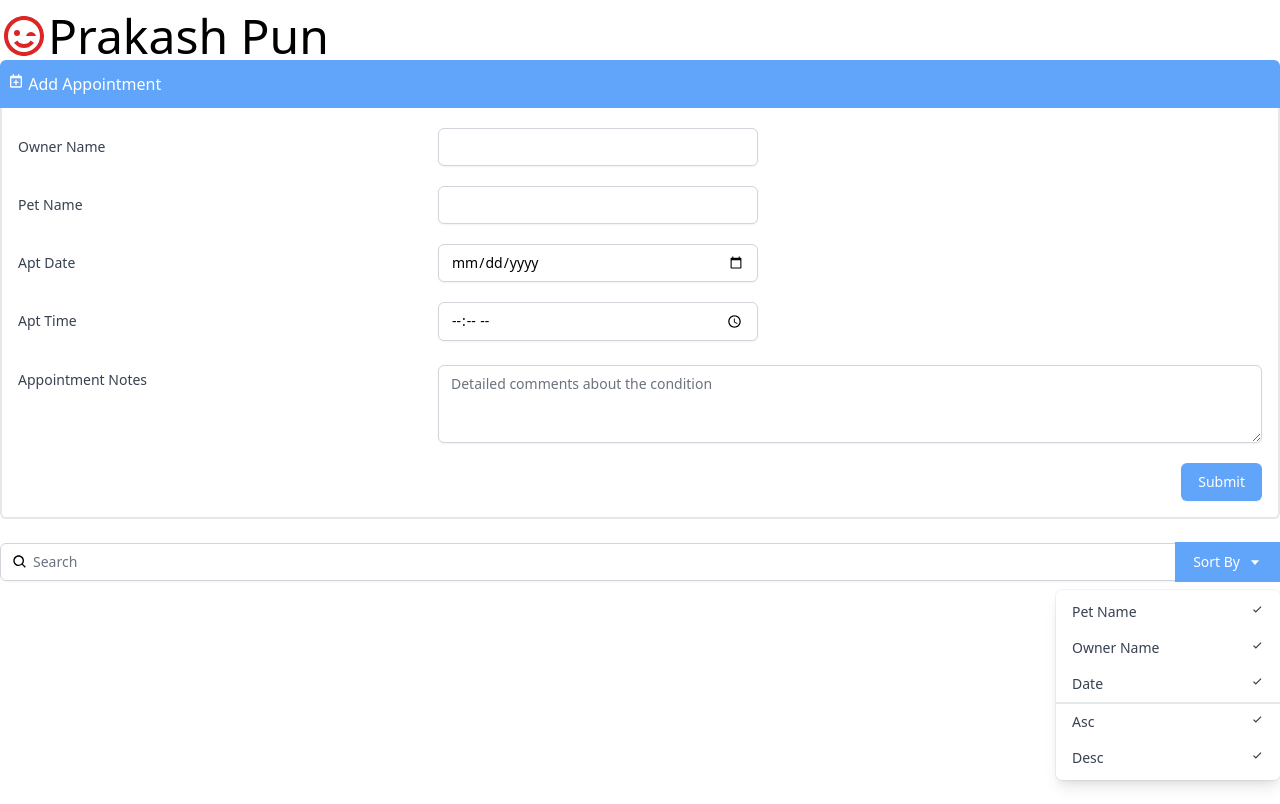
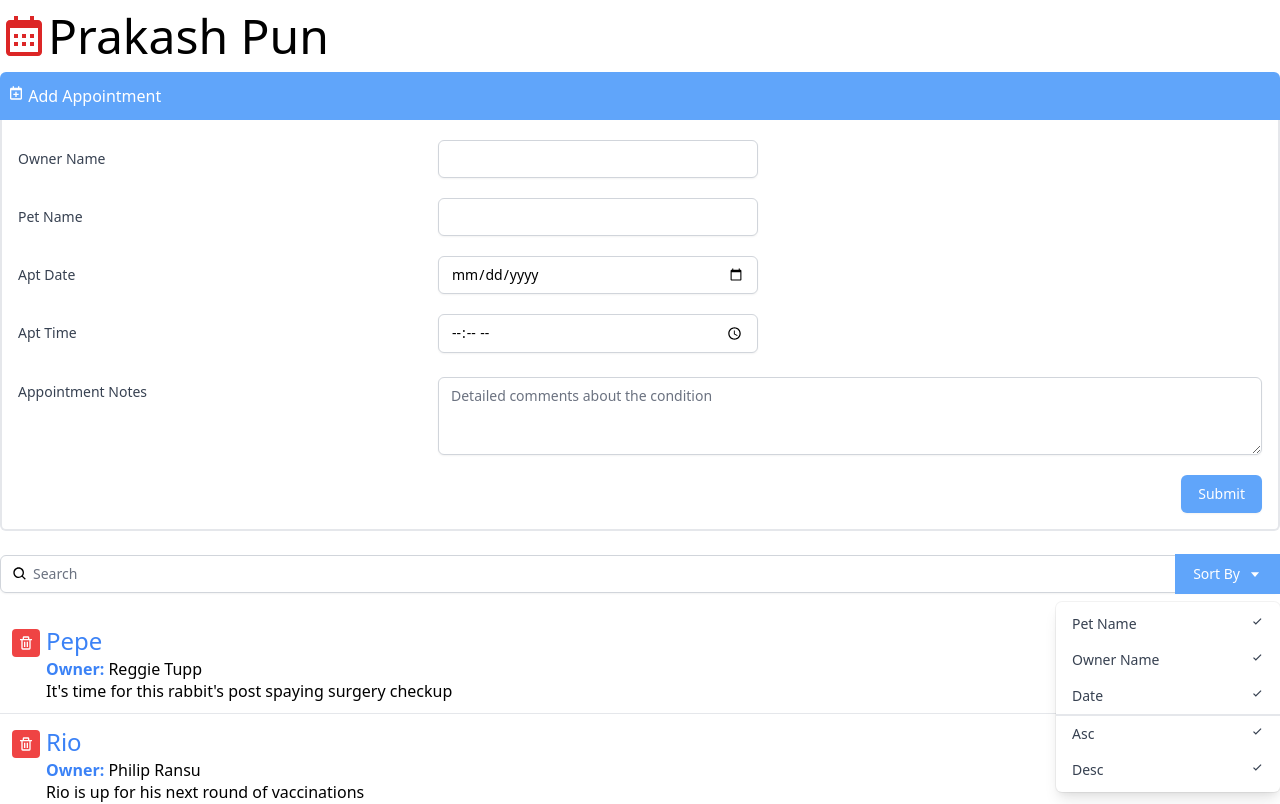
Before and after one commit to prakash-pun/react-appointment, a React (Create React App) app: page / in a window 1280 px wide. Shown: the top 804 px of the page. Built offline with nearby package versions, Linux system fonts and the light colour scheme.

Commit message:
tailwind done

```diff
--- a/src/App.js
+++ b/src/App.js
@@ -1,13 +1,34 @@
-import { BiWinkSmile } from "react-icons/bi";
+import { BiCalendar, BiTrash } from "react-icons/bi";
 import Search from "./components/Search";
 import AddAppointment from "./components/AddAppointment";
+import appointmentList from "./data.json";
 
 function App() {
   return (
     <div className="App container mx-auto mt-3 font-thin">
-      <h1 className="text-5xl"><BiWinkSmile className="inline-block text-red-600 align-top" />Prakash Pun</h1>
+      <h1 className="text-5xl mb-3"><BiCalendar className="inline-block text-red-600 align-top" />Prakash Pun</h1>
       <AddAppointment />
       <Search />
+
+      <ul className="divide-y divide-gray-200">
+        {appointmentList
+          .map(appointment => (
+            <li className="px-3 py-3 flex items-start">
+              <button type="button"
+                className="p-1.5 mr-1.5 mt-1 rounded text-white bg-red-500 hover:bg-yellow-700 focus:outline-none focus:ring-2 focus:ring-offset-2 focus:ring-blue-500">
+                <BiTrash /></button>
+              <div className="flex-grow">
+                <div className="flex items-center">
+                  <span className="flex-none font-medium text-2xl text-blue-500">{appointment.petName}</span>
+                  <span className="flex-grow text-right">{appointment.aptDate}</span>
+                </div>
+                <div><b className="font-bold text-blue-500">Owner:</b> {appointment.ownerName}</div>
+                <div className="leading-tight">{appointment.aptNotes}</div>
+              </div>
+            </li>
+          ))
+        }
+      </ul>
     </div>
   );
 }
--- /dev/null
+++ b/src/data.json
@@ -0,0 +1,176 @@
+[{
+      "id": "0",
+      "petName": "Pepe",
+      "ownerName": "Reggie Tupp",
+      "aptNotes": "It's time for this rabbit's post spaying surgery checkup",
+      "aptDate": "2018-11-28 13:30"
+   },
+   {
+      "id": "1",
+      "petName": "Rio",
+      "ownerName": "Philip Ransu",
+      "aptNotes": "Rio is up for his next round of vaccinations",
+      "aptDate": "2018-11-28 10:15"
+   },
+   {
+      "id": "2",
+      "petName": "Scooter",
+      "ownerName": "Zachary Heilyn",
+      "aptNotes": "Scooter has been pawing at his ear and may have an ear infection",
+      "aptDate": "2018-11-28 14:45"
+   },
+   {
+      "id": "3",
+      "petName": "Nadalee",
+      "ownerName": "Krystle Valerija",
+      "aptNotes": "This dog is coming in for his monthly nail trim and grooming",
+      "aptDate": "2018-11-28 16:00"
+   },
+   {
+      "id": "4",
+      "petName": "Scout",
+      "ownerName": "Nicolette Bardeau",
+      "aptNotes": "This dog is coming in for his annual checkup and vaccinations",
+      "aptDate": "2018-11-28 9:00"
+   },
+   {
+      "id": "5",
+      "petName": "Zera",
+      "ownerName": "Austin Finnagan",
+      "aptNotes": "This iguana's is showing signs of dementia associated with his old age",
+      "aptDate": "2018-11-29 13:15"
+   },
+   {
+      "id": "6",
+      "petName": "Oddball",
+      "ownerName": "Howie Cadell",
+      "aptNotes": "Oddball has a hard lump on right front foot",
+      "aptDate": "2018-11-29 10:00"
+   },
+   {
+      "id": "7",
+      "petName": "Millie",
+      "ownerName": "Freya Terray",
+      "aptNotes": "MIllie has exhibited signs of an upset stomach and is not eating regularly",
+      "aptDate": "2018-11-29 11:45"
+   },
+   {
+      "id": "8",
+      "petName": "Fluffy",
+      "ownerName": "Tracy Westbay",
+      "aptNotes": "Fluffy has some matted hair that needs to be groomed",
+      "aptDate": "2018-11-29 14:30"
+   },
+   {
+      "id": "9",
+      "petName": "Chyna",
+      "ownerName": "Sandie Gobnet",
+      "aptNotes": "This turtle is coming in for a checkup and to be tested for Salmonella",
+      "aptDate": "2018-11-29 16:00"
+   },
+   {
+      "id": "10",
+      "petName": "Wesley",
+      "ownerName": "Nathan Cayden",
+      "aptNotes": "This dog is returning for his next heartworm treatment visit",
+      "aptDate": "2018-11-29 8:30"
+   },
+   {
+      "id": "11",
+      "petName": "Pax",
+      "ownerName": "Sarah Greer",
+      "aptNotes": "This senior dog has been sluggish and showing lethargic behavior",
+      "aptDate": "2018-11-30 10:15"
+   },
+   {
+      "id": "12",
+      "petName": "Squiggles",
+      "ownerName": "Madisyn Roope",
+      "aptNotes": "Squiggles is due for her annual checkup and vaccinations",
+      "aptDate": "2018-11-30 11:30"
+   },
+   {
+      "id": "13",
+      "petName": "Lucky",
+      "ownerName": "Lisa Choy-Wu",
+      "aptNotes": "This cat has tartar buildup and her owner would like his teeth cleaned",
+      "aptDate": "2018-11-30 14:30"
+   },
+   {
+      "id": "14",
+      "petName": "Bailey",
+      "ownerName": "Leslie Richardson",
+      "aptNotes": "This cat is suffering from hotspots and dermatitis",
+      "aptDate": "2018-11-30 15:45"
+   },
+   {
+      "id": "15",
+      "petName": "Kiko",
+      "ownerName": "Kathlyn Zlata",
+      "aptNotes": "Kiko has been exhibiting excessive thirst and weight loss for the past few weeks",
+      "aptDate": "2018-11-30 9:00"
+   },
+   {
+      "id": "16",
+      "petName": "Felix",
+      "ownerName": "Francine Benet",
+      "aptNotes": "Felix's mom is coming in to follow up on  lab work results",
+      "aptDate": "2018-12-1 13:00"
+   },
+   {
+      "id": "17",
+      "petName": "Sami",
+      "ownerName": "Maggie Rickland",
+      "aptNotes": "Sami has had some changes in his bathroom in habits",
+      "aptDate": "2018-12-1 10:00"
+   },
+   {
+      "id": "18",
+      "petName": "Cosmo",
+      "ownerName": "Jennifer Dawson",
+      "aptNotes": "Cosmo's mom would like us to check for arthritic conditions and do a routine checkup",
+      "aptDate": "2018-12-1 11:30"
+   },
+   {
+      "id": "19",
+      "petName": "Casper",
+      "ownerName": "Dalania Devitto",
+      "aptNotes": "This dog is coming in for a nail trim and grooming",
+      "aptDate": "2018-12-1 15:15"
+   },
+   {
+      "id": "20",
+      "petName": "Chip",
+      "ownerName": "Jason Hemlock",
+      "aptNotes": "This fish has a spotty white patch developing on his back ",
+      "aptDate": "2018-12-1 8:45"
+   },
+   {
+      "id": "21",
+      "petName": "Tibbs",
+      "ownerName": "Shad Cayden",
+      "aptNotes": "Tibbs has had an ongoing rash and cold symptoms and we are going to run allergy tests",
+      "aptDate": "2018-12-2 13:30"
+   },
+   {
+      "id": "22",
+      "petName": "Stich",
+      "ownerName": "Dennis Nicholback",
+      "aptNotes": "Stich has been having some stomach issues and is due for his vaccinations",
+      "aptDate": "2018-12-2 10:15"
+   },
+   {
+      "id": "23",
+      "petName": "Shadow",
+      "ownerName": "Audry Topsy",
+      "aptNotes": "This cat has a red swollen eye with a discharge",
+      "aptDate": "2018-12-2 15:00"
+   },
+   {
+      "id": "24",
+      "petName": "Nugget",
+      "ownerName": "Darla Branson",
+      "aptNotes": "This little fish Nugget, has a rash on his stomach area",
+      "aptDate": "2018-12-2 9:00"
+   }
+]
```
